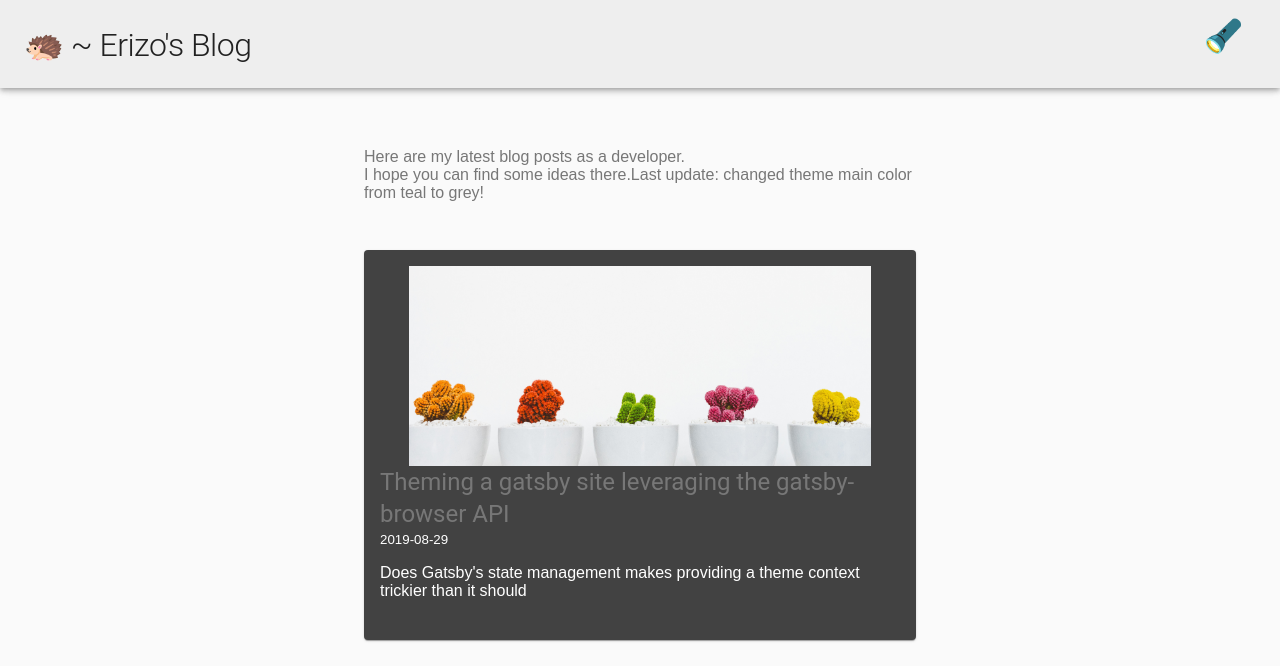
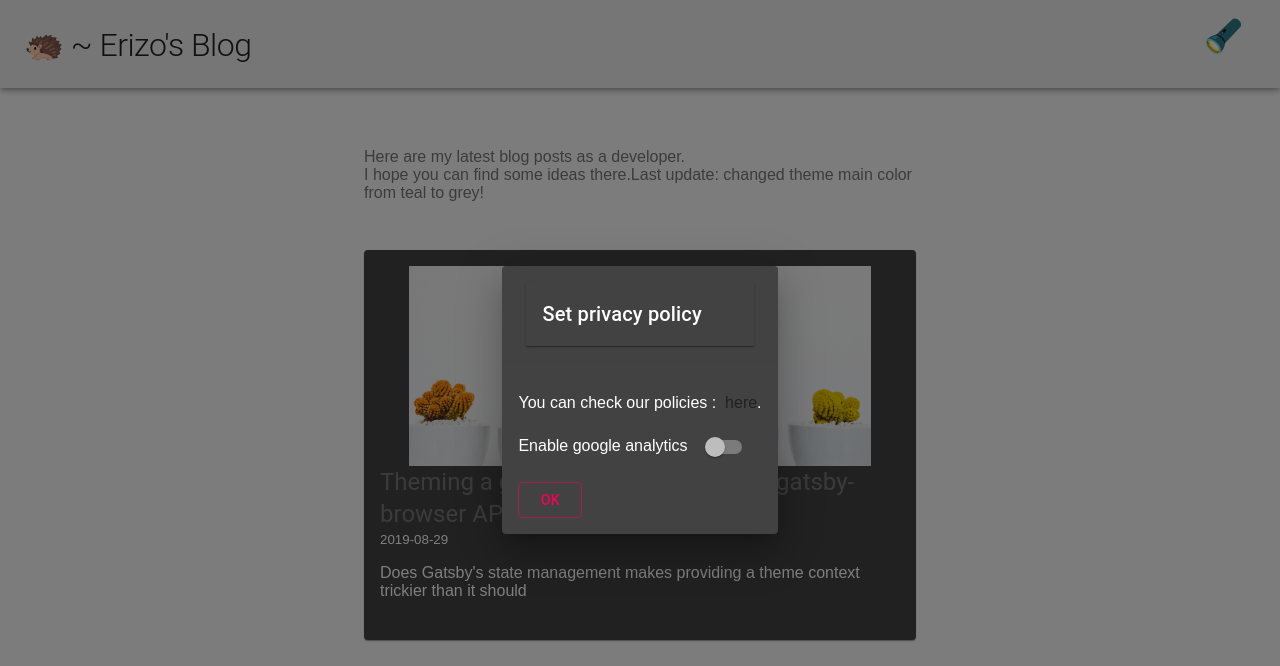
Before and after one commit to Erizo-dev/erizo-dev-blog, a Gatsby site: page / in a window 1280 px wide. Shown: the top 666 px of the page. Built offline with nearby package versions, Linux system fonts and the light colour scheme; Gatsby itself is replaced by a stand-in of ours; a web font is replaced by a local one.

Commit message:
add modal for cookies

```diff
--- a/package.json
+++ b/package.json
@@ -26,6 +26,7 @@
     "prismjs": "^1.17.1",
     "prop-types": "^15.7.2",
     "react": "^16.8.6",
+    "react-cookie": "^4.0.1",
     "react-dom": "^16.8.6",
     "react-helmet": "^5.2.1"
   },
--- /dev/null
+++ b/src/components/cookies-modal.js
@@ -0,0 +1,99 @@
+import React, { useState } from "react"
+import { Link } from "gatsby"
+
+import { useCookies } from "react-cookie"
+
+import DialogTitle from "@material-ui/core/DialogTitle"
+import Dialog from "@material-ui/core/Dialog"
+import Button from "@material-ui/core/Button"
+import Paper from "@material-ui/core/Paper"
+import Switch from "@material-ui/core/Switch"
+import { makeStyles } from "@material-ui/styles"
+
+import grey from "@material-ui/core/colors/grey"
+import Box from "@material-ui/core/Box"
+
+const useStyles = makeStyles(theme => {
+  return {
+    root: {
+      margin: "auto",
+      Width: "100rem",
+      padding: "1rem",
+    },
+    paper: {
+      padding: "1rem",
+    },
+    policyLink: {
+      textDecoration: "none",
+      color: grey[900],
+
+      "&:hover": {
+        color: grey[700],
+      },
+    },
+    content: {
+      marginBottom: "1rem",
+    },
+    box: {
+        padding: "1rem",
+    }
+  }
+})
+
+function cookiesModal(props) {
+  const [cookies, setCookie, removeCookie] = useCookies(["test-opt-in", "_ga"])
+
+  const [open, setOpen] = useState(!cookies["test-opt-in"] || props.open)
+  const [ga, setGa] = useState({
+    gaEnabled: !!cookies["test-opt-in"],
+  })
+  const classes = useStyles()
+
+  const handleClose = () => {
+    console.log("will do stuff shortly")
+    console.log("ga", ga)
+    if (ga.gaEnabled) {
+      setCookie("test-opt-in", 1)
+    } else {
+      removeCookie("test-opt-in")
+      removeCookie("_ga")
+    }
+    setOpen(false)
+  }
+
+  return (
+    <Dialog
+      onClose={handleClose}
+      aria-labelledby="simple-dialog-title"
+      open={open}
+      className={classes.root}
+    >
+      <DialogTitle id="simple-dialog-title">
+        <Box boxShadow={1} className={classes.box}>Set privacy policy</Box>
+      </DialogTitle>
+      <Paper className={classes.paper}>
+        <p>
+          You can check our policies : &nbsp;
+          <Link to="/" className={classes.policyLink}>
+            here
+          </Link>
+          .
+        </p>
+        <div className={classes.content}>
+          Enable google analytics &nbsp;
+          <Switch
+            checked={ga.gaEnabled}
+            onChange={e => setGa({ gaEnabled: !ga.gaEnabled })}
+            value="checkedA"
+          />
+        </div>
+
+        <Button onClick={handleClose} variant="outlined" color="secondary">
+          OK
+        </Button>
+      </Paper>
+    </Dialog>
+  )
+}
+
+export default cookiesModal
--- a/src/components/header.js
+++ b/src/components/header.js
@@ -35,7 +35,7 @@ const useStyles = makeStyles(theme => ({
     color: grey[900],
 
     '&:hover': {
-      color: grey[200],
+      color: grey[700],
     },
 
   },
--- a/src/components/layout.js
+++ b/src/components/layout.js
@@ -17,6 +17,8 @@ import Paper from "@material-ui/core/Paper"
 import { makeStyles } from "@material-ui/styles"
 import teal from '@material-ui/core/colors/teal'
 import grey from '@material-ui/core/colors/grey'
+
+import CookieModal from "./cookies-modal"
 
 
 
@@ -81,6 +83,8 @@ const Layout = ({ children }) => {
   const classes = useStyles()
 
   return (
+    <>
+  <CookieModal/>
       <Paper className={classes.paper}>
         <Header
           siteTitle={data.site.siteMetadata.title}
@@ -99,6 +103,7 @@ const Layout = ({ children }) => {
             </div>
           </footer>
       </Paper>
+      </>
   )
 }
 
```
Also changed, not shown: 1 other file.
